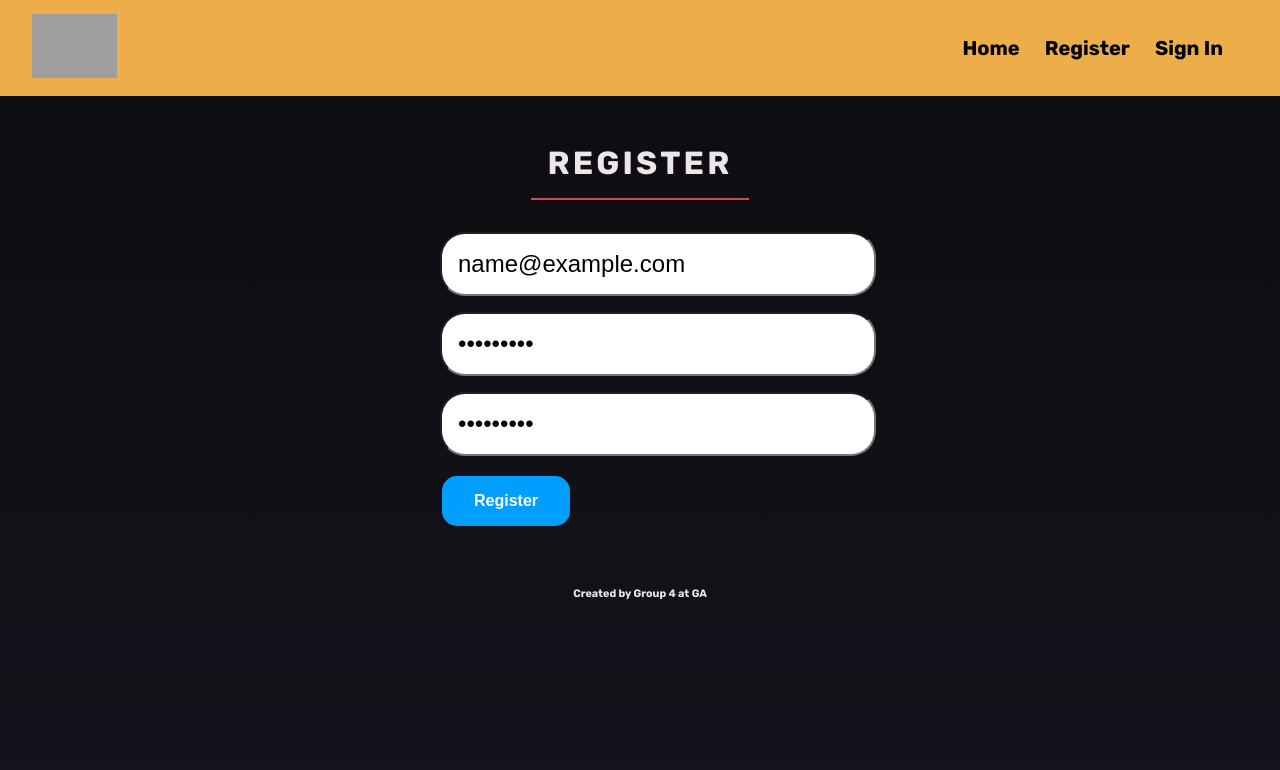
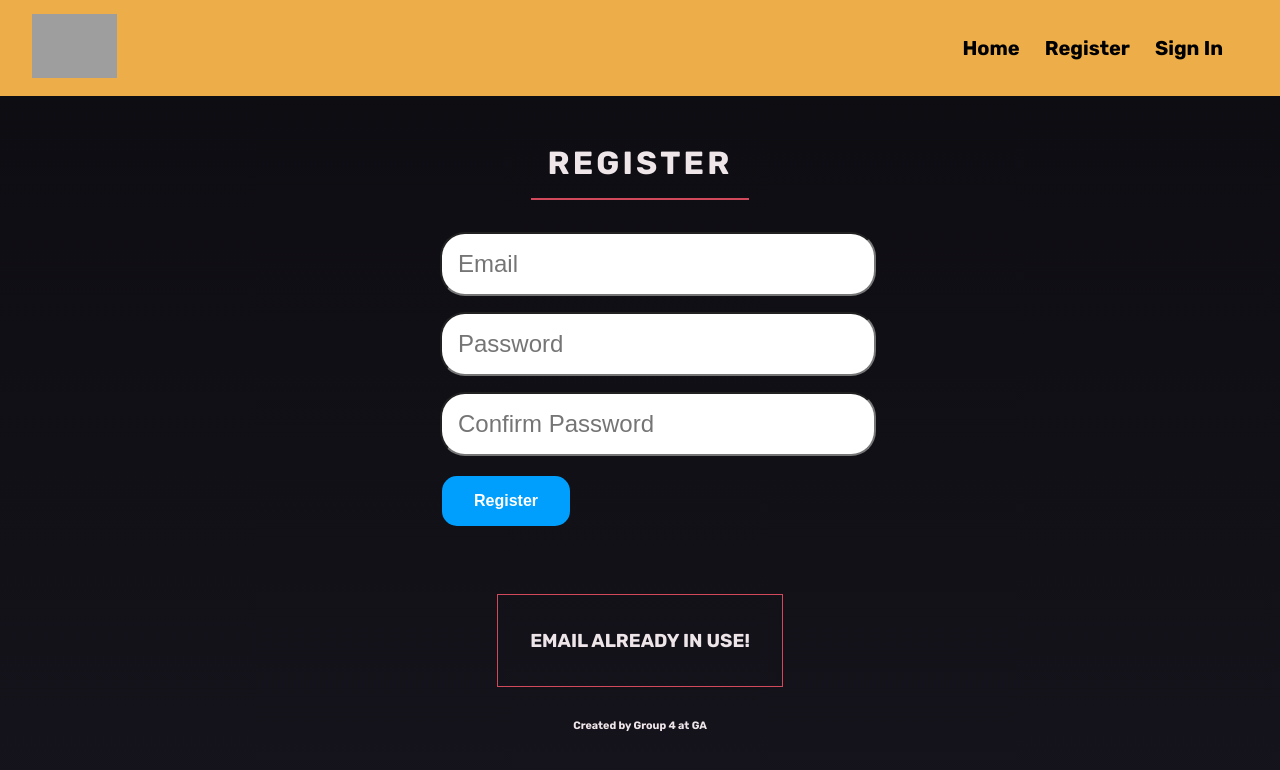
Before and after one commit to tnel91/brewski-frontend, a React (Create React App) app: page /register in a window 1280 px wide. Both pictures are taken after typing "name@example.com", "Sample123", "Sample123" into the empty fields and a click on the button "Register". Shown: the top 770 px of the page. Built offline with nearby package versions, Linux system fonts and the light colour scheme; no server answers; grey boxes are pictures that could not be loaded.

Commit message:
Added error handling for forms

```diff
--- a/src/App.css
+++ b/src/App.css
@@ -142,6 +142,14 @@ form input {
   font-size: 1.5em;
 }
 
+.error-msg {
+  width: fit-content;
+  padding: 1rem 2rem;
+  margin: 2rem auto;
+  text-transform: uppercase;
+  border: 1px solid #D1495B;
+}
+
 /* REVIEWS */
 .profile {
   padding-left: 10px;
--- /dev/null
+++ b/src/components/ErrorMsg.jsx
@@ -0,0 +1,9 @@
+const ErrorMsg = (props) => {
+  return (
+    <div className="error-msg">
+      <h3>{props.msg}</h3>
+    </div>
+  )
+}
+
+export default ErrorMsg
--- a/src/components/Login.jsx
+++ b/src/components/Login.jsx
@@ -2,13 +2,16 @@ import { useState } from 'react'
 import axios from 'axios'
 import { SignInUser } from '../services/Auth'
 import { useNavigate } from 'react-router-dom'
+import ErrorMsg from './ErrorMsg'
 
 const Login = (props) => {
   const [formState, setFormState] = useState({
     email: '',
     password: ''
   })
+  const [isError, toggleIsError] = useState(false)
   let navigate = useNavigate()
+
   const handleChange = (event) => {
     const input = event.target
 
@@ -21,20 +24,25 @@ const Login = (props) => {
   const handleSubmit = async (event) => {
     event.preventDefault()
 
-    const signedIn = await SignInUser ({
-      email: formState.email,
-      password: formState.password
-    })
+    try {
+      const signedIn = await SignInUser({
+        email: formState.email,
+        password: formState.password
+      })
 
-    console.log(formState)
+      props.setUser(signedIn)
+      props.toggleAuthenticated(true)
+      toggleIsError(false)
+      navigate('/breweries')
+    } catch (err) {
+      toggleIsError(true)
+      console.clear()
+    }
+
     setFormState({
       email: '',
       password: ''
     })
-
-    props.setUser(signedIn)
-    props.toggleAuthenticated(true)
-    navigate('/breweries')
   }
 
   return (
@@ -64,6 +72,8 @@ const Login = (props) => {
 
         <button type="submit">Sign In</button>
       </form>
+
+      {isError && <ErrorMsg msg="Wrong email or password!" />}
     </div>
   )
 }
--- a/src/components/Signup.jsx
+++ b/src/components/Signup.jsx
@@ -1,7 +1,7 @@
 import { useState } from 'react'
-import axios from 'axios'
-import { BASE_URL } from '../globals'
+import { useNavigate } from 'react-router-dom'
 import { RegisterUser } from '../services/Auth'
+import ErrorMsg from './ErrorMsg'
 
 const Signup = () => {
   const [formState, setFormState] = useState({
@@ -9,6 +9,9 @@ const Signup = () => {
     password: '',
     confirmPassword: ''
   })
+  const [isError, toggleIsError] = useState(false)
+  const [errorMsg, setErrorMsg] = useState('')
+  let navigate = useNavigate()
 
   const handleChange = (event) => {
     const input = event.target
@@ -28,10 +31,21 @@ const Signup = () => {
       formState.password === formState.confirmPassword
     ) {
       //register
-      await RegisterUser ({
-        email: formState.email,
-        password: formState.password
-      })
+      try {
+        await RegisterUser({
+          email: formState.email,
+          password: formState.password
+        })
+        toggleIsError(false)
+        navigate('/signin')
+      } catch (err) {
+        setErrorMsg('Email already in use!')
+        toggleIsError(true)
+        console.clear()
+      }
+    } else if (formState.password !== formState.confirmPassword) {
+      setErrorMsg("Passwords don't match!")
+      toggleIsError(true)
     }
 
     setFormState({
@@ -79,6 +93,8 @@ const Signup = () => {
 
         <button type="submit">Register</button>
       </form>
+
+      {isError && <ErrorMsg msg={errorMsg} />}
     </div>
   )
 }
```
